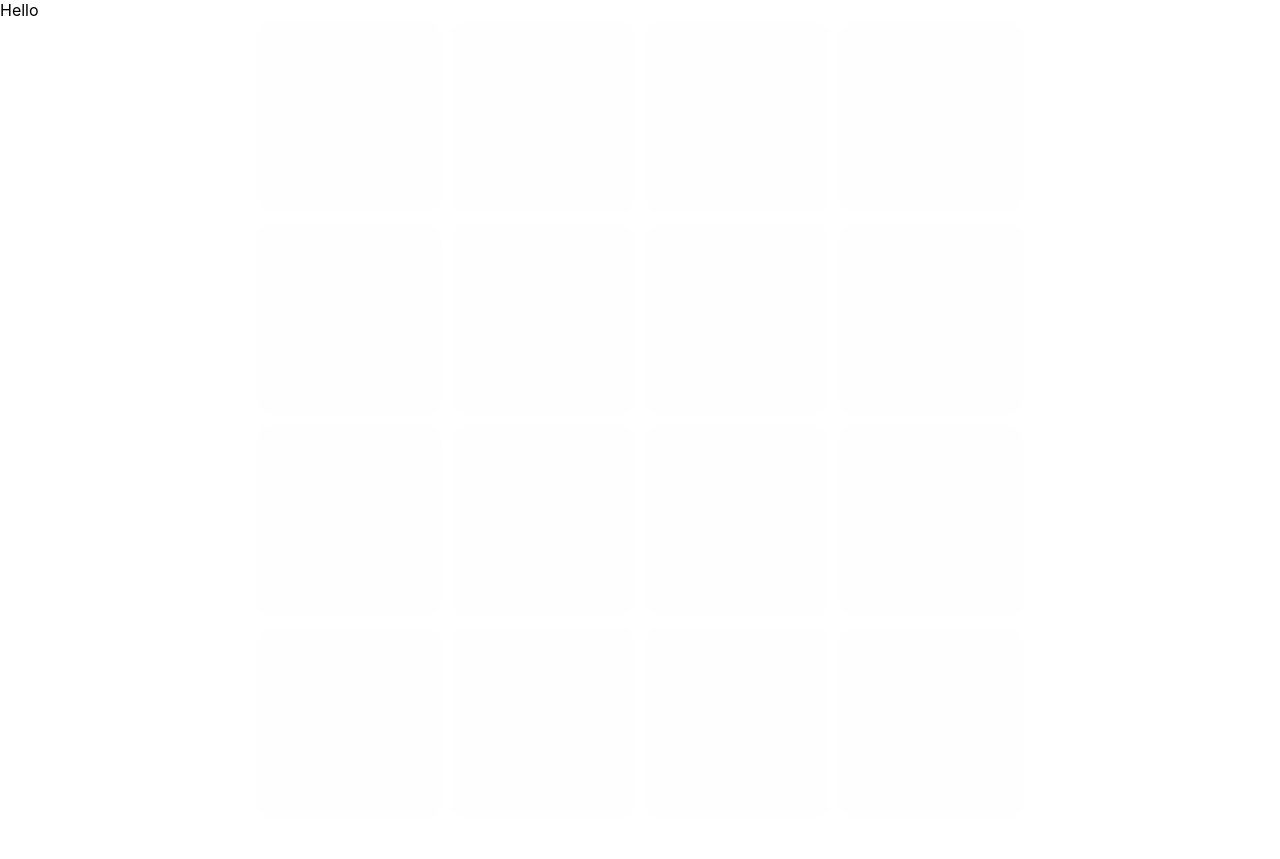
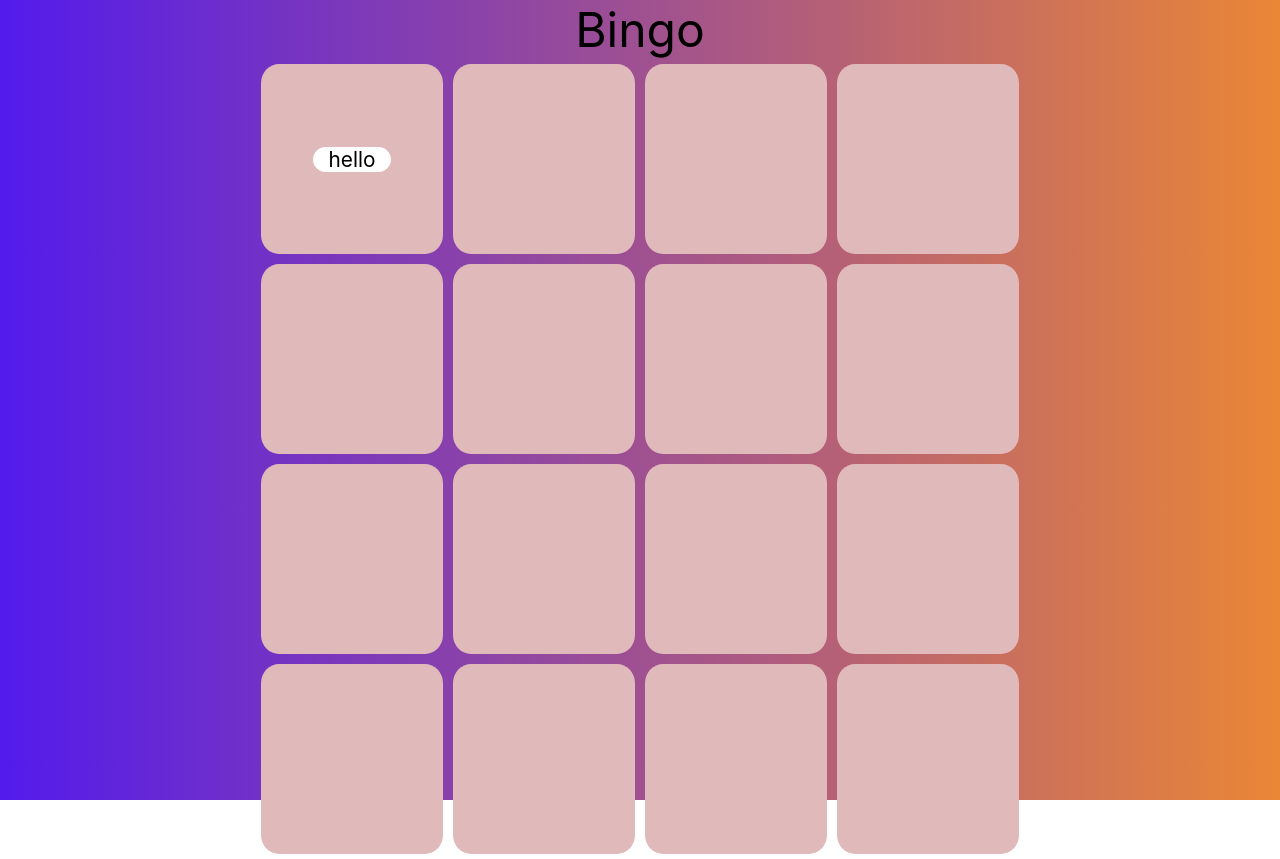
Before and after one commit to LarsSelbekk/bingo, a React (Create React App) app: page / in a window 1280 px wide. Before the commit the page ends 820 px from the top, so only its background shows below. Built offline with nearby package versions, Linux system fonts and the light colour scheme; the HTML template or start-up script is replaced by a standard one.

Commit message:
feat: more styling

```diff
--- /dev/null
+++ b/src/App.css
@@ -0,0 +1,14 @@
+@import "data/theme.css";
+
+.header {
+    font-size: 3rem;
+    width: 100vw;
+    display: flex;
+    justify-content: center;
+}
+
+.app {
+    background: linear-gradient(90deg, var(--color-background-1), var(--color-background-2));
+    height: 100vh;
+    width: 100vw;
+}
--- a/src/App.tsx
+++ b/src/App.tsx
@@ -1,16 +1,17 @@
 import React from 'react';
 import {Grid} from "./components/grid";
+import "./App.css"
 import {BingoSquare} from "./components/bingo-square";
 
 function App() {
   return (
-    <div className="screen">
-      <header className="bg-gray-800">
-          Hello
+    <div className="app">
+      <header className="header">
+          Bingo
       </header>
 
         <Grid>
-              <BingoSquare active={true} connectedVertical={false} connectedHorizontal={false}/>
+              <BingoSquare active={true} connectedVertical={false} connectedHorizontal={false} text={"hello"}/>
               <BingoSquare active={true} connectedVertical={false} connectedHorizontal={false}/>
               <BingoSquare active={true} connectedVertical={false} connectedHorizontal={false}/>
               <BingoSquare active={true} connectedVertical={false} connectedHorizontal={false}/>
--- a/src/components/bingo-square.css
+++ b/src/components/bingo-square.css
@@ -1,13 +1,56 @@
-@import "../theme.css";
+@import "../data/theme.css";
 
 .square {
     width: 100%;
     height: 100%;
+    border-color: var(--color-border);
+    display: flex;
+    justify-content: center;
+    align-items: center;
+    font-size: 1.3rem;
+    cursor: pointer;
+    user-select: none;
+}
+
+.square-inside {
+    transition-duration: 0.2s;
+    width: 95%;
+    height: 95%;
     border-radius: 10%;
     border-width: 2px;
-    border-color: var(--color-border);
+    display: flex;
+    justify-content: center;
+    align-items: center;
+    background-color: var(--color-square);
+}
+
+span {
+    border-radius: 10000px;
+    background-color: white;
+    padding: 0 1rem;
+}
+.square:hover > * {
+    filter: brightness(1.1);
+    width: 100%;
+    height: 100%;
+    font-size: 1.8rem;
+}
+
+.square:active > * {
+    filter: brightness(0.8);
+    width: 90%;
+    height: 90%;
+    font-size: 1rem;
 }
 
 .active {
-    background-color: var(--color-background);
+    background: linear-gradient(60deg, var(--gradient-1) 0%,var(--gradient-2) 20%,var(--gradient-3) 40%,var(--gradient-4) 60%,var(--gradient-5) 80%,var(--gradient-1) 100%);
+    background-size: 700% 100%;
+    animation: gradient 20s linear infinite;
+    animation-direction: alternate;
 }
+
+@keyframes gradient {
+    0% {background-position: 0}
+    100% {background-position: 100%}
+}
--- a/src/components/bingo-square.tsx
+++ b/src/components/bingo-square.tsx
@@ -1,7 +1,12 @@
 import clsx from "clsx";
 import "./bingo-square.css"
-type Props = {active: boolean, connectedVertical: boolean, connectedHorizontal: boolean}
+import {useState} from "react";
 
-export const BingoSquare = ({active, connectedHorizontal, connectedVertical}: Props) => {
-    return (<div className={clsx("square", active && "active")} />);
+type Props = { active: boolean, connectedVertical: boolean, connectedHorizontal: boolean, text?: string }
+
+export const BingoSquare = ({active, connectedHorizontal, connectedVertical, text}: Props) => {
+    const [active2, setActive] = useState(false)
+    return (<div className={clsx("square")} onClick={() => setActive(!active2)}>
+        <div className={clsx("square-inside", active2 && "active")}><span>{text}</span></div>
+    </div>);
 }
--- a/src/components/grid.css
+++ b/src/components/grid.css
@@ -1,7 +1,6 @@
 .bingo-grid {
     grid-template-rows: repeat(4, minmax(0, 1fr));
     grid-template-columns: repeat(4, minmax(0, 1fr));
-    gap: 0.5rem;
     display: grid;
     width: calc(min(100vw, 100vh) - 2rem);
     height: min(100vw, 100vh);
--- /dev/null
+++ b/src/data/theme.css
@@ -0,0 +1,12 @@
+:root {
+    --color-border: #00abff;
+    --color-background-1: #531bec;
+    --color-background-2: #ea8636;
+    --color-square: #e0baba;
+
+    --gradient-1: #db6565;
+    --gradient-2: #dde92e;
+    --gradient-3: #107c3b;
+    --gradient-4: #8ebbff;
+    --gradient-5: #db3cff;
+}
--- a/src/theme.css
+++ /dev/null
@@ -1,4 +0,0 @@
-:root {
-    --color-border: #00abff;
-    --color-background: #fffefe;
-}
```
